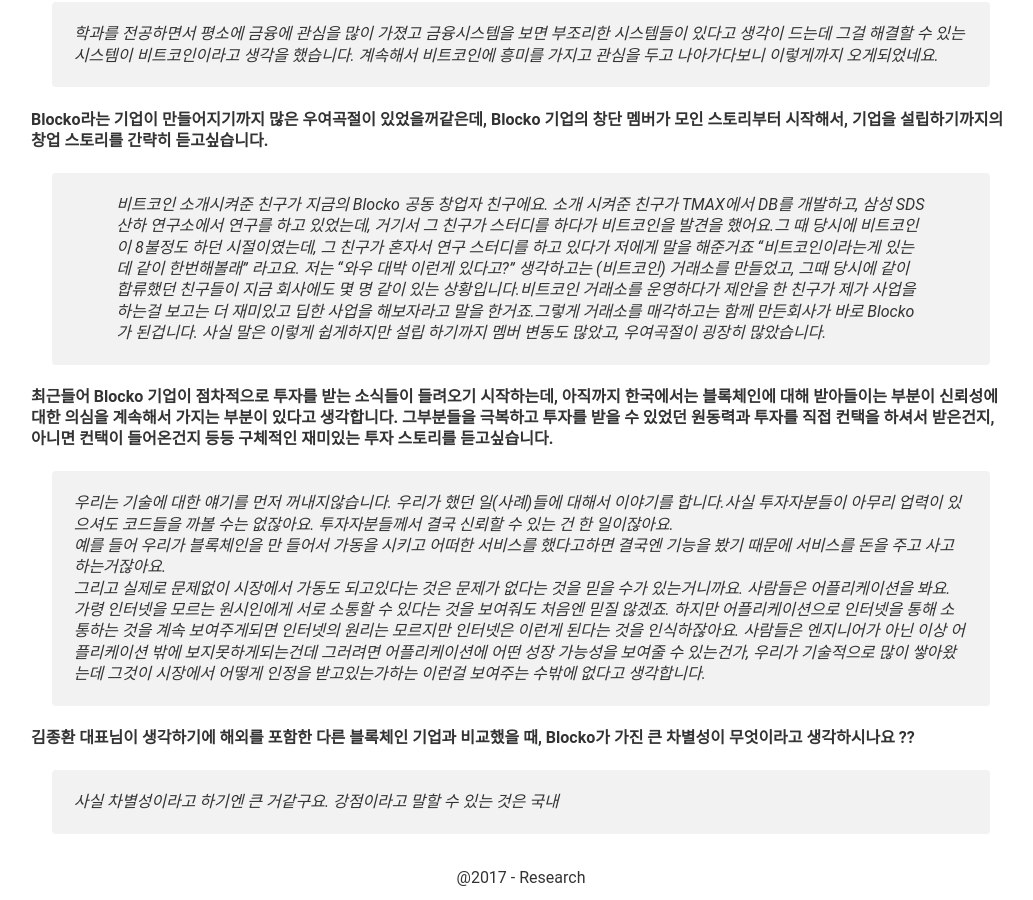
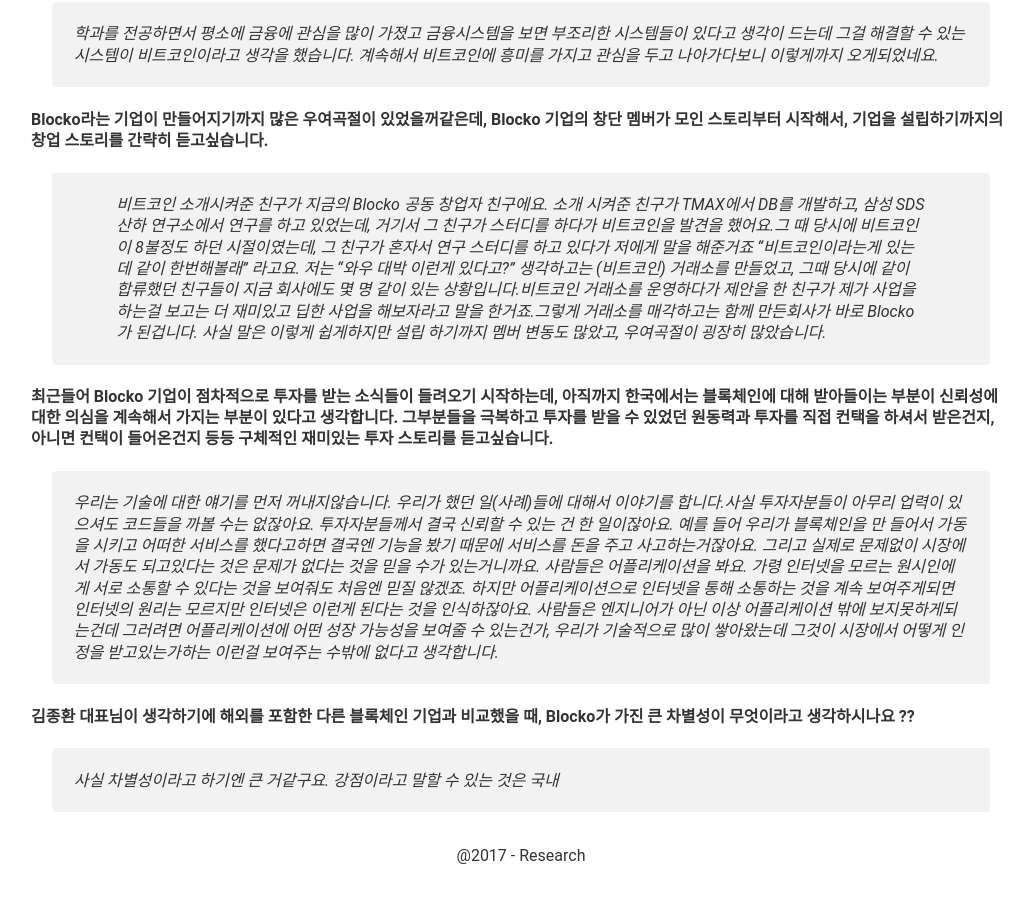
Before and after one commit to Miller-kk/KIMKIBYEONG.github.io, a Jekyll site: the page built from _posts/2017-04-23-bloko.md, in a window 1280 px wide and 900 px high, scrolled down 1158 px. Shown: the whole window, without its empty margins (119-1152 px from the left). Built offline with Jekyll 4.4.1, drawn with Linux system fonts in a browser that asks for light colours; after the commit the page ends 2037 px from its top, so only the background shows below that.

```diff
--- a/_posts/2017-04-23-bloko.md
+++ b/_posts/2017-04-23-bloko.md
@@ -21,7 +21,7 @@ API(Application Programming Interface)를 통해 기존 서비스에 쉽게 접
 >>  비트코인 소개시켜준 친구가 지금의 Blocko 공동 창업자 친구에요. 소개 시켜준 친구가 TMAX에서 DB를 개발하고, 삼성 SDS 산하 연구소에서 연구를 하고 있었는데, 거기서 그 친구가 스터디를 하다가 비트코인을 발견을 했어요.그 때 당시에 비트코인이 8불정도 하던 시절이였는데, 그 친구가 혼자서 연구 스터디를 하고 있다가 저에게 말을 해준거죠 “비트코인이라는게 있는데 같이 한번해볼래” 라고요. 저는 “와우 대박 이런게 있다고?” 생각하고는 (비트코인) 거래소를 만들었고, 그때 당시에 같이 합류했던 친구들이 지금 회사에도 몇 명 같이 있는 상황입니다.비트코인 거래소를 운영하다가 제안을 한 친구가 제가 사업을 하는걸 보고는 더 재미있고 딥한 사업을 해보자라고 말을 한거죠.그렇게 거래소를 매각하고는 함께 만든회사가 바로 Blocko가 된겁니다. 사실 말은 이렇게 쉽게하지만 설립 하기까지 멤버 변동도 많았고, 우여곡절이 굉장히 많았습니다.
 
 **최근들어 Blocko 기업이 점차적으로 투자를 받는 소식들이 들려오기 시작하는데, 아직까지 한국에서는 블록체인에 대해 받아들이는 부분이 신뢰성에 대한 의심을 계속해서 가지는 부분이 있다고 생각합니다. 그부분들을 극복하고 투자를 받을 수 있었던 원동력과 투자를 직접 컨택을 하셔서 받은건지, 아니면 컨택이 들어온건지 등등 구체적인 재미있는 투자 스토리를 듣고싶습니다.**
-> 우리는 기술에 대한 얘기를 먼저 꺼내지않습니다. 우리가 했던 일(사례)들에 대해서 이야기를 합니다.사실 투자자분들이 아무리 업력이 있으셔도 코드들을 까볼 수는 없잖아요. 투자자분들께서 결국 신뢰할 수 있는 건 한 일이잖아요.<br/> 예를 들어 우리가 블록체인을 만 들어서 가동을 시키고 어떠한 서비스를 했다고하면 결국엔 기능을 봤기 때문에 서비스를 돈을 주고 사고하는거잖아요.<br/>그리고 실제로 문제없이 시장에서 가동도 되고있다는 것은 문제가 없다는 것을 믿을 수가 있는거니까요. 사람들은 어플리케이션을 봐요. 가령 인터넷을 모르는 원시인에게 서로 소통할 수 있다는 것을 보여줘도 처음엔 믿질 않겠죠. 하지만 어플리케이션으로 인터넷을 통해 소통하는 것을 계속 보여주게되면 인터넷의 원리는 모르지만 인터넷은 이런게 된다는 것을 인식하잖아요. 사람들은 엔지니어가 아닌 이상 어플리케이션 밖에 보지못하게되는건데 그러려면 어플리케이션에 어떤 성장 가능성을 보여줄 수 있는건가, 우리가 기술적으로 많이 쌓아왔는데 그것이 시장에서 어떻게 인정을 받고있는가하는 이런걸 보여주는 수밖에 없다고 생각합니다.
+>  우리는 기술에 대한 얘기를 먼저 꺼내지않습니다. 우리가 했던 일(사례)들에 대해서 이야기를 합니다.사실 투자자분들이 아무리 업력이 있으셔도 코드들을 까볼 수는 없잖아요. 투자자분들께서 결국 신뢰할 수 있는 건 한 일이잖아요. 예를 들어 우리가 블록체인을 만 들어서 가동을 시키고 어떠한 서비스를 했다고하면 결국엔 기능을 봤기 때문에 서비스를 돈을 주고 사고하는거잖아요. 그리고 실제로 문제없이 시장에서 가동도 되고있다는 것은 문제가 없다는 것을 믿을 수가 있는거니까요. 사람들은 어플리케이션을 봐요. 가령 인터넷을 모르는 원시인에게 서로 소통할 수 있다는 것을 보여줘도 처음엔 믿질 않겠죠. 하지만 어플리케이션으로 인터넷을 통해 소통하는 것을 계속 보여주게되면 인터넷의 원리는 모르지만 인터넷은 이런게 된다는 것을 인식하잖아요. 사람들은 엔지니어가 아닌 이상 어플리케이션 밖에 보지못하게되는건데 그러려면 어플리케이션에 어떤 성장 가능성을 보여줄 수 있는건가, 우리가 기술적으로 많이 쌓아왔는데 그것이 시장에서 어떻게 인정을 받고있는가하는 이런걸 보여주는 수밖에 없다고 생각합니다.
 
 **김종환 대표님이 생각하기에 해외를 포함한 다른 블록체인 기업과 비교했을 때, Blocko가 가진 큰 차별성이 무엇이라고 생각하시나요 ??**
 > 사실 차별성이라고 하기엔 큰 거같구요. 강점이라고 말할 수 있는 것은 국내
```
